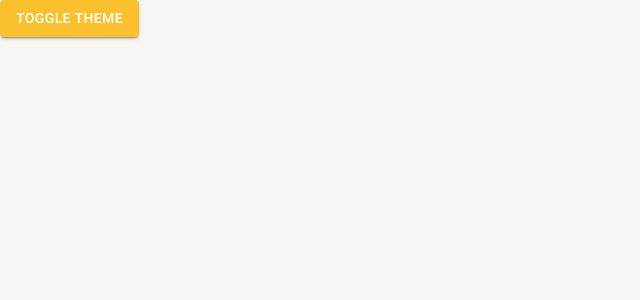
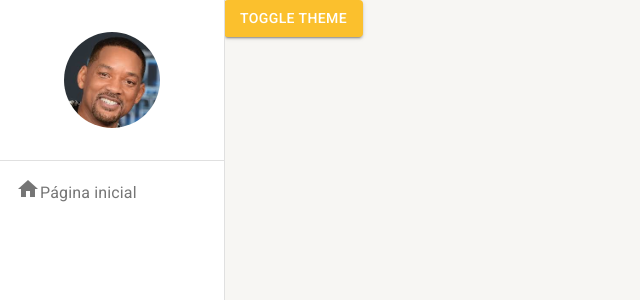
Before and after one commit to evanvidel/react-mui, a React (Create React App) app: page /pagina-inicial in a window 1280 px wide. Shown: the top 300 px of the page, without its empty margins (0-640 px from the left). Built offline with nearby package versions, Linux system fonts and the light colour scheme.

Commit message:
starting to create side menu

```diff
--- a/package.json
+++ b/package.json
@@ -46,5 +46,11 @@
       "last 1 firefox version",
       "last 1 safari version"
     ]
+  },
+  "devDependencies": {
+    "@typescript-eslint/eslint-plugin": "^5.59.0",
+    "@typescript-eslint/parser": "^5.59.0",
+    "eslint": "^8.38.0",
+    "eslint-plugin-react": "^7.32.2"
   }
 }
--- a/src/App.tsx
+++ b/src/App.tsx
@@ -1,14 +1,16 @@
-import {BrowserRouter} from "react-router-dom";
-import { AppRoutes } from "./routes"
-import { AppThemeProvider } from "./shared/contexts";
+import { BrowserRouter } from 'react-router-dom';
+import { AppRoutes } from './routes';
+import { AppThemeProvider } from './shared/contexts';
+import { MenuLateral } from './shared/components';
 
 export const App = () => {
-  return(
+  return (
     <AppThemeProvider>
       <BrowserRouter>
-      <AppRoutes/>
-    </BrowserRouter>
+        <MenuLateral>
+          <AppRoutes />
+        </MenuLateral>
+      </BrowserRouter>
     </AppThemeProvider>
-
   );
-}
+};
--- a/src/pages/index.ts
+++ b/src/pages/index.ts
@@ -1 +1 @@
-export {}
+export {};
--- a/src/shared/components/index.ts
+++ b/src/shared/components/index.ts
@@ -1 +1 @@
-export {}
+export * from './menu-lateral/MenuLateral';
--- /dev/null
+++ b/src/shared/components/menu-lateral/MenuLateral.tsx
@@ -0,0 +1,40 @@
+import { Avatar, Divider, Drawer, Icon, List, ListItemButton, ListItemIcon, ListItemText, useTheme } from '@mui/material';
+import { Box } from '@mui/system';
+
+
+interface IMenuLateralProps {
+  children: React.ReactNode;
+}
+export const MenuLateral: React.FC<IMenuLateralProps> = ({ children }) => {
+  const theme = useTheme();
+  return (
+    <>
+      <Drawer open={true} variant='permanent'>
+        <Box width={theme.spacing(28)} height="100%" display="flex" flexDirection="column">
+          <Box width="100%"
+            height={theme.spacing(20)}
+            display="flex" alignItems="center"
+            justifyContent="center">
+            <Avatar src="img1.jpg"
+              sx={{ height: theme.spacing(12), width: theme.spacing(12) }}
+            />
+          </Box>
+          <Divider/>
+          <Box flex={1}>
+            <List component="nav">
+              <ListItemButton>
+                <ListItemIcon>
+                  <Icon>home</Icon>
+                  <ListItemText primary="Página inicial"/>
+                </ListItemIcon>
+              </ListItemButton>
+            </List>
+          </Box>
+        </Box>
+      </Drawer>
+      <Box height="100vh" marginLeft={theme.spacing(28)}>
+        {children}
+      </Box>
+    </>
+  );
+};
--- a/src/shared/contexts/index.ts
+++ b/src/shared/contexts/index.ts
@@ -1 +1 @@
-export * from './ThemeContext'
+export * from './ThemeContext';
--- a/src/shared/hooks/index.ts
+++ b/src/shared/hooks/index.ts
@@ -1 +1 @@
-export {}
+export {};
--- a/src/shared/layout/index.ts
+++ b/src/shared/layout/index.ts
@@ -1 +1 @@
-export {}
+export {};
--- a/src/shared/themes/Light.ts
+++ b/src/shared/themes/Light.ts
@@ -2,7 +2,7 @@
 import { cyan, yellow } from '@mui/material/colors';
 
 export const LightTheme = createTheme({
-    palette:{
+  palette: {
     primary: {
       main: yellow[700],
       dark: yellow[800],
@@ -16,8 +16,8 @@
       contrastText: '#ffffff',
     },
     background: {
-            paper: '#ffffff' ,
-            default: '#f7f6f3' ,
+      paper: '#ffffff',
+      default: '#f7f6f3',
     }
   }
 });
--- a/src/shared/themes/index.ts
+++ b/src/shared/themes/index.ts
@@ -1,2 +1,2 @@
-export *  from './Light'
-export *  from './Dark'
+export *  from './Light';
+export *  from './Dark';
```
Also changed, not shown: src/routes/index.tsx (+8 -8 lines), .eslintrc.json (added), public/img1.jpg (added), 1 other file (tests, documents, lock files or other folders). Lines whose indentation alone changed are shown as unchanged.
